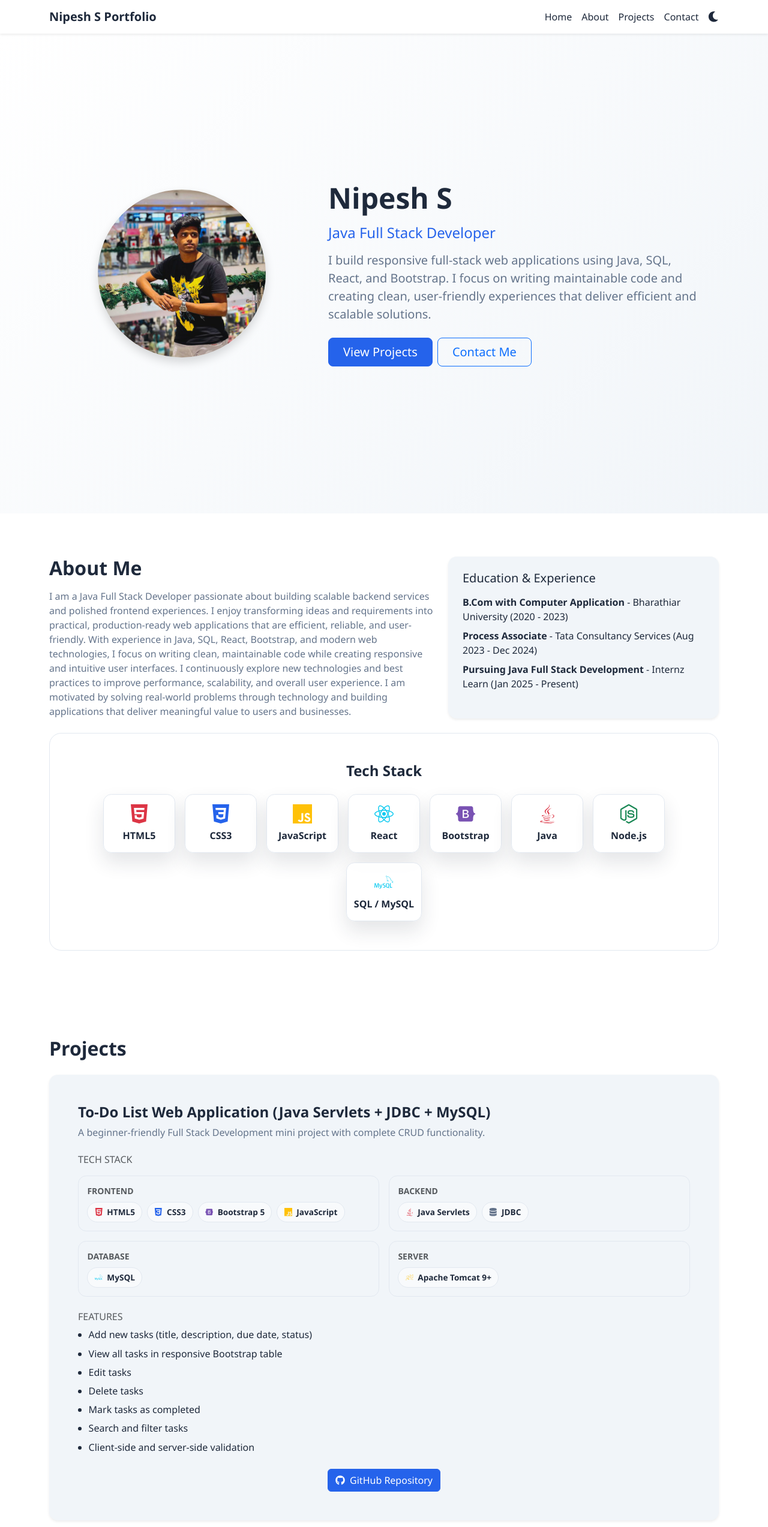
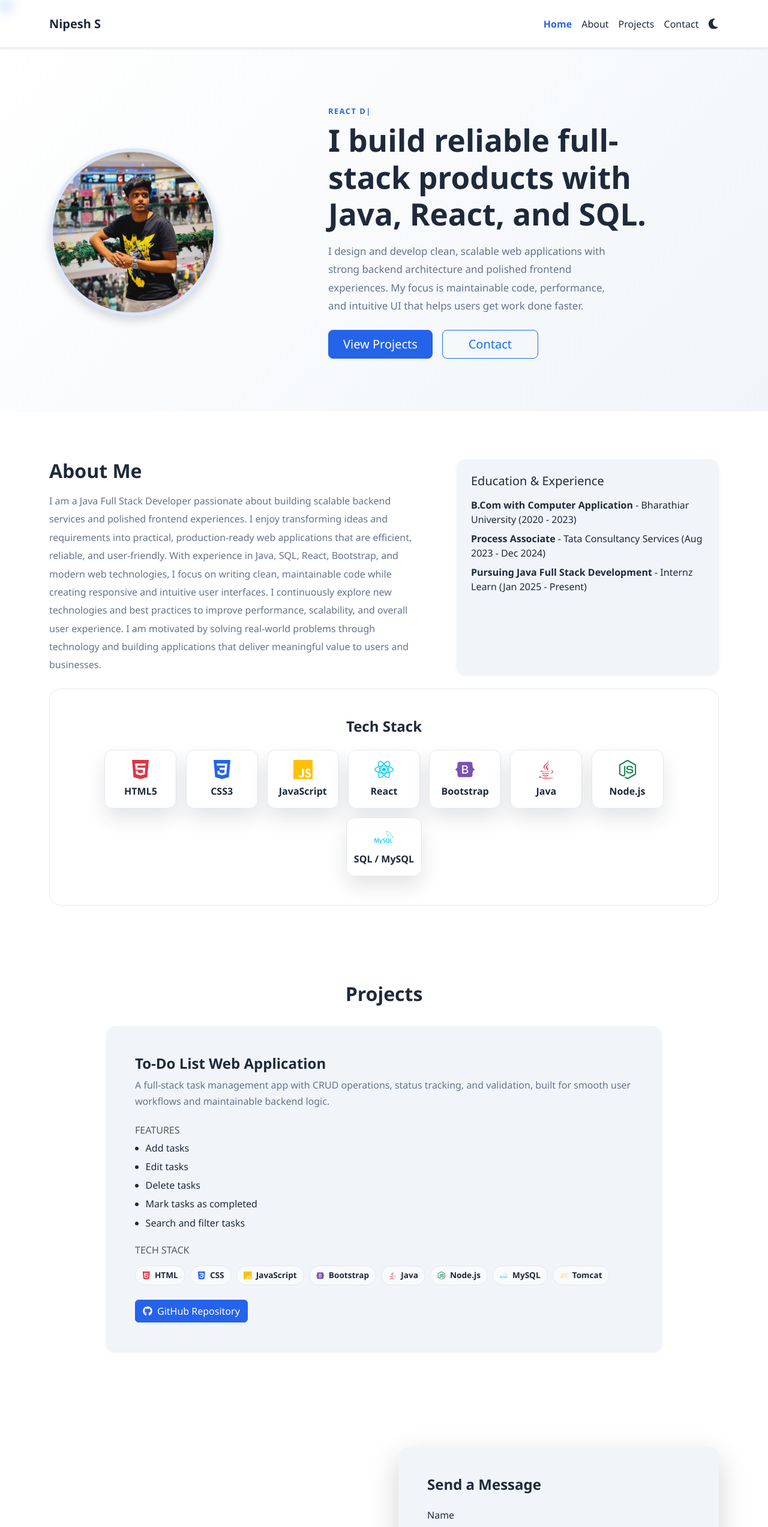
Before and after one commit to NipeshS/Portfolio, a React (Vite) app: page /projects in a window 1280 px wide. Shown: the top 2546 px of the page at 60% size. Built offline with nearby package versions, Linux system fonts and the light colour scheme.

Commit message:
Refine portfolio UI, animations, and section spacing

```diff
--- a/package.json
+++ b/package.json
@@ -14,7 +14,8 @@
     "react": "^18.3.1",
     "react-dom": "^18.3.1",
     "react-icons": "^5.5.0",
-    "react-router-dom": "^6.30.1"
+    "react-router-dom": "^6.30.1",
+    "react-type-animation": "^3.2.0"
   },
   "devDependencies": {
     "@vitejs/plugin-react": "^4.3.4",
--- a/src/App.jsx
+++ b/src/App.jsx
@@ -1,3 +1,4 @@
+import { useEffect, useRef } from "react";
 import Header from "./components/Header";
 import Footer from "./components/Footer";
 import Home from "./pages/Home";
@@ -6,20 +7,97 @@ import Contact from "./pages/Contact";
 import ProjectsPage from "./pages/Projects";
 
 function App() {
+  const cursorRef = useRef(null);
+
+  useEffect(() => {
+    const revealItems = Array.from(document.querySelectorAll(".reveal"));
+    if (!revealItems.length) {
+      return;
+    }
+
+    const observer = new IntersectionObserver(
+      (entries) => {
+        entries.forEach((entry) => {
+          if (entry.isIntersecting) {
+            entry.target.classList.add("reveal-active");
+          } else {
+            entry.target.classList.remove("reveal-active");
+          }
+        });
+      },
+      { threshold: 0.2 }
+    );
+
+    revealItems.forEach((item) => observer.observe(item));
+    return () => observer.disconnect();
+  }, []);
+
+  useEffect(() => {
+    const cursor = cursorRef.current;
+    if (!cursor || !window.matchMedia("(pointer: fine)").matches) {
+      return;
+    }
+
+    let rafId = 0;
+    let x = window.innerWidth / 2;
+    let y = window.innerHeight / 2;
+    let targetX = x;
+    let targetY = y;
+
+    const tick = () => {
+      x += (targetX - x) * 0.22;
+      y += (targetY - y) * 0.22;
+      cursor.style.transform = `translate3d(${x - 10}px, ${y - 10}px, 0) scale(${cursor.dataset.scale || 1})`;
+      rafId = window.requestAnimationFrame(tick);
+    };
+
+    const handleMouseMove = (event) => {
+      targetX = event.clientX;
+      targetY = event.clientY;
+    };
+
+    const interactiveNodes = document.querySelectorAll("a, button, .project-card, .tech-stack-item");
+    const growCursor = () => {
+      cursor.dataset.scale = "1.5";
+    };
+    const shrinkCursor = () => {
+      cursor.dataset.scale = "1";
+    };
+
+    window.addEventListener("mousemove", handleMouseMove);
+    interactiveNodes.forEach((node) => {
+      node.addEventListener("mouseenter", growCursor);
+      node.addEventListener("mouseleave", shrinkCursor);
+    });
+
+    cursor.dataset.scale = "1";
+    tick();
+
+    return () => {
+      window.cancelAnimationFrame(rafId);
+      window.removeEventListener("mousemove", handleMouseMove);
+      interactiveNodes.forEach((node) => {
+        node.removeEventListener("mouseenter", growCursor);
+        node.removeEventListener("mouseleave", shrinkCursor);
+      });
+    };
+  }, []);
+
   return (
     <div className="app-container">
+      <div className="cursor-glow" ref={cursorRef} aria-hidden="true"></div>
       <Header />
       <main className="main-content">
-        <section id="home">
+        <section id="home" className="page-section home-anchor">
           <Home />
         </section>
-        <section id="about">
+        <section id="about" className="page-section">
           <About />
         </section>
-        <section id="projects">
+        <section id="projects" className="page-section">
           <ProjectsPage />
         </section>
-        <section id="contact">
+        <section id="contact" className="page-section">
           <Contact />
         </section>
       </main>
--- a/src/components/Header.jsx
+++ b/src/components/Header.jsx
@@ -1,8 +1,54 @@
+import { useEffect, useState } from "react";
 import { FaMoon, FaSun } from "react-icons/fa";
 import { useTheme } from "../context/ThemeContext";
 
+const NAV_ITEMS = [
+  { id: "home", label: "Home" },
+  { id: "about", label: "About" },
+  { id: "projects", label: "Projects" },
+  { id: "contact", label: "Contact" }
+];
+
 function Header() {
   const { isDark, toggleTheme } = useTheme();
+  const [activeSection, setActiveSection] = useState("home");
+
+  useEffect(() => {
+    const sections = NAV_ITEMS.map((item) => document.getElementById(item.id)).filter(Boolean);
+    const visibilityMap = new Map();
+
+    const observer = new IntersectionObserver(
+      (entries) => {
+        entries.forEach((entry) => {
+          visibilityMap.set(entry.target.id, entry.isIntersecting ? entry.intersectionRatio : 0);
+        });
+
+        let nextActive = activeSection;
+        let maxRatio = 0;
+
+        NAV_ITEMS.forEach((item) => {
+          const ratio = visibilityMap.get(item.id) || 0;
+          if (ratio > maxRatio) {
+            maxRatio = ratio;
+            nextActive = item.id;
+          }
+        });
+
+        if (maxRatio > 0) {
+          setActiveSection((prev) => (prev === nextActive ? prev : nextActive));
+        }
+      },
+      {
+        threshold: 0.5
+      }
+    );
+
+    sections.forEach((section) => observer.observe(section));
+    return () => {
+      sections.forEach((section) => observer.unobserve(section));
+      observer.disconnect();
+    };
+  }, []);
 
   return (
     <nav
@@ -12,7 +58,7 @@ function Header() {
     >
       <div className="container">
         <a className="navbar-brand fw-bold" href="#home">
-          Nipesh S Portfolio
+          Nipesh S
         </a>
         <button
           className="navbar-toggler"
@@ -27,18 +73,17 @@ function Header() {
         </button>
         <div className="collapse navbar-collapse" id="navbarNav">
           <ul className="navbar-nav ms-auto d-flex align-items-center">
-            <li className="nav-item">
-              <a className="nav-link" href="#home">Home</a>
-            </li>
-            <li className="nav-item">
-              <a className="nav-link" href="#about">About</a>
-            </li>
-            <li className="nav-item">
-              <a className="nav-link" href="#projects">Projects</a>
-            </li>
-            <li className="nav-item">
-              <a className="nav-link" href="#contact">Contact</a>
-            </li>
+            {NAV_ITEMS.map((item) => (
+              <li className="nav-item" key={item.id}>
+                <a
+                  className={`nav-link ${activeSection === item.id ? "active" : ""}`}
+                  href={`#${item.id}`}
+                  aria-current={activeSection === item.id ? "page" : undefined}
+                >
+                  {item.label}
+                </a>
+              </li>
+            ))}
             <li className="nav-item d-flex align-items-center ms-2">
               <span
                 className="theme-toggle-icon"
--- a/src/components/ProjectCard.jsx
+++ b/src/components/ProjectCard.jsx
@@ -1,80 +1,42 @@
-import { FaGithub, FaJava, FaDatabase } from "react-icons/fa";
+import { FaGithub, FaJava } from "react-icons/fa";
 import {
   SiHtml5,
   SiCss3,
+  SiJavascript,
   SiBootstrap,
-  SiJavascript,
   SiMysql,
-  SiApachetomcat
+  SiApachetomcat,
+  SiNodedotjs
 } from "react-icons/si";
 
-const techGroups = [
-  {
-    title: "Frontend",
-    items: [
-      { name: "HTML5", icon: SiHtml5, colorClass: "text-danger" },
-      { name: "CSS3", icon: SiCss3, colorClass: "text-primary" },
-      { name: "Bootstrap 5", icon: SiBootstrap, colorClass: "text-purple" },
-      { name: "JavaScript", icon: SiJavascript, colorClass: "text-warning" }
-    ]
-  },
-  {
-    title: "Backend",
-    items: [
-      { name: "Java Servlets", icon: FaJava, colorClass: "text-danger" },
-      { name: "JDBC", icon: FaDatabase, colorClass: "text-secondary" }
-    ]
-  },
-  {
-    title: "Database",
-    items: [{ name: "MySQL", icon: SiMysql, colorClass: "text-info" }]
-  },
-  {
-    title: "Server",
-    items: [{ name: "Apache Tomcat 9+", icon: SiApachetomcat, colorClass: "text-warning" }]
-  }
+const techItems = [
+  { name: "HTML", icon: SiHtml5, colorClass: "text-danger" },
+  { name: "CSS", icon: SiCss3, colorClass: "text-primary" },
+  { name: "JavaScript", icon: SiJavascript, colorClass: "text-warning" },
+  { name: "Bootstrap", icon: SiBootstrap, colorClass: "text-purple" },
+  { name: "Java", icon: FaJava, colorClass: "text-danger" },
+  { name: "Node.js", icon: SiNodedotjs, colorClass: "text-success" },
+  { name: "MySQL", icon: SiMysql, colorClass: "text-info" },
+  { name: "Tomcat", icon: SiApachetomcat, colorClass: "text-warning" }
 ];
 
 const features = [
-  "Add new tasks (title, description, due date, status)",
-  "View all tasks in responsive Bootstrap table",
+  "Add tasks",
   "Edit tasks",
   "Delete tasks",
   "Mark tasks as completed",
-  "Search and filter tasks",
-  "Client-side and server-side validation"
+  "Search and filter tasks"
 ];
 
 function ProjectCard() {
   return (
-    <div className="card border-0 shadow-sm project-card h-100">
+    <article className="card border-0 shadow-sm project-card h-100">
       <div className="card-body p-4 p-md-5">
-        <h3 className="h4 fw-bold mb-2 project-title">To-Do List Web Application (Java Servlets + JDBC + MySQL)</h3>
+        <h3 className="h4 fw-bold mb-2 project-title">To-Do List Web Application</h3>
         <p className="mb-4 project-description">
-          A beginner-friendly Full Stack Development mini project with complete CRUD functionality.
+          A full-stack task management app with CRUD operations, status tracking, and validation, built
+          for smooth user workflows and maintainable backend logic.
         </p>
-
-        <h4 className="h6 text-uppercase text-muted mb-3">Tech Stack</h4>
-        <div className="row g-3 mb-4">
-          {techGroups.map((group) => (
-            <div className="col-12 col-md-6" key={group.title}>
-              <div className="tech-group-card h-100">
-                <p className="small text-uppercase fw-semibold text-muted mb-2">{group.title}</p>
-                <div className="d-flex flex-wrap gap-2">
-                  {group.items.map((item) => {
-                    const Icon = item.icon;
-                    return (
-                      <span className="tech-badge" key={item.name}>
-                        <Icon className={item.colorClass} aria-hidden="true" />
-                        {item.name}
-                      </span>
-                    );
-                  })}
-                </div>
-              </div>
-            </div>
-          ))}
-        </div>
 
         <h4 className="h6 text-uppercase text-muted mb-2">Features</h4>
         <ul className="project-feature-list mb-4">
@@ -83,7 +45,20 @@ function ProjectCard() {
           ))}
         </ul>
 
-        <div className="d-flex justify-content-center">
+        <h4 className="h6 text-uppercase text-muted mb-3">Tech Stack</h4>
+        <div className="d-flex flex-wrap gap-2 mb-4">
+          {techItems.map((item) => {
+            const Icon = item.icon;
+            return (
+              <span className="tech-badge" key={item.name}>
+                <Icon className={item.colorClass} aria-hidden="true" />
+                {item.name}
+              </span>
+            );
+          })}
+        </div>
+
+        <div className="d-flex justify-content-start">
           <a
             className="btn btn-primary d-inline-flex align-items-center gap-2 project-github-btn"
             href="https://github.com/NipeshS/To-Do"
@@ -95,7 +70,7 @@ function ProjectCard() {
           </a>
         </div>
       </div>
-    </div>
+    </article>
   );
 }
 
--- a/src/components/Projects.jsx
+++ b/src/components/Projects.jsx
@@ -2,11 +2,13 @@ import ProjectCard from "./ProjectCard";
 
 function Projects() {
   return (
-    <section className="py-5 project-section">
-      <div className="container py-4">
-        <h2 className="fw-bold mb-4">Projects</h2>
+    <section className="project-section reveal">
+      <div className="container">
+        <div className="section-heading-wrap">
+          <h2 className="section-title fw-bold mb-3">Projects</h2>
+        </div>
         <div className="row g-4">
-          <div className="col-12">
+          <div className="col-12 col-lg-10 mx-auto">
             <ProjectCard />
           </div>
         </div>
--- a/src/components/TechStack.jsx
+++ b/src/components/TechStack.jsx
@@ -22,10 +22,10 @@ const techItems = [
 
 function TechStack() {
   return (
-    <section className="mt-4 text-center">
+    <section className="tech-stack-section text-center reveal">
       <div className="tech-stack-modern p-4 p-md-5">
         <h3 className="h4 fw-bold mb-4 tech-stack-heading">Tech Stack</h3>
-        <div className="d-flex justify-content-center flex-wrap align-items-center gap-3">
+        <div className="d-flex justify-content-center flex-wrap align-items-center tech-grid-gap">
           {techItems.map((item) => {
             const Icon = item.icon;
             return (
--- a/src/pages/About.jsx
+++ b/src/pages/About.jsx
@@ -2,12 +2,12 @@ import TechStack from "../components/TechStack";
 
 function About() {
   return (
-    <section className="py-5">
-      <div className="container py-4">
-        <div className="row g-4">
+    <section className="section-block">
+      <div className="container">
+        <div className="row g-4 g-lg-5 align-items-stretch about-layout-row reveal">
           <div className="col-lg-7">
-            <h2 className="fw-bold mb-3">About Me</h2>
-            <p className="text-secondary mb-0">
+            <h2 className="section-title fw-bold mb-3">About Me</h2>
+            <p className="text-secondary mb-0 about-description">
               I am a Java Full Stack Developer passionate about building scalable backend services and polished frontend experiences. I enjoy transforming ideas and requirements into practical, production-ready web applications that are efficient, reliable, and user-friendly.
               With experience in Java, SQL, React, Bootstrap, and modern web technologies, I focus on writing clean, maintainable code while creating responsive and intuitive user interfaces. I continuously explore new technologies and best practices to improve performance, scalability, and overall user experience.
               I am motivated by solving real-world problems through technology and building applications that deliver meaningful value to users and businesses.
--- a/src/pages/Home.jsx
+++ b/src/pages/Home.jsx
@@ -1,28 +1,49 @@
+import { TypeAnimation } from "react-type-animation";
+
 function Home() {
   return (
-    <section className="hero-section hero-full-height d-flex align-items-center">
+    <section className="hero-section d-flex align-items-center">
       <div className="container">
-        <div className="row align-items-center g-4 w-100">
-          <div className="col-md-5 text-center">
+        <div className="row align-items-center g-5 w-100">
+          <div className="col-md-5 text-center text-md-start">
             <img
               src="/profile.jpg"
               alt="Profile"
-              className="img-fluid rounded-circle shadow profile-image"
+              className="img-fluid rounded-circle shadow profile-image hero-avatar"
             />
           </div>
           <div className="col-md-7">
-            <h1 className="display-5 fw-bold mb-3">Nipesh S</h1>
-            <h2 className="h4 text-primary mb-3">Java Full Stack Developer</h2>
-            <p className="lead text-secondary mb-4">
-              I build responsive full-stack web applications using Java, SQL, React, and Bootstrap.
-              I focus on writing maintainable code and creating clean, user-friendly experiences that deliver efficient and scalable solutions.
+            <p className="hero-kicker text-uppercase mb-2">
+              <TypeAnimation
+                sequence={[
+                  "Java Full Stack Developer",
+                  1500,
+                  "React Developer",
+                  1500,
+                  "Backend Developer",
+                  1500
+                ]}
+                speed={70}
+                deletionSpeed={40}
+                repeat={Infinity}
+                cursor={true}
+                wrapper="span"
+              />
             </p>
-            <div className="d-flex flex-wrap gap-2">
-              <a href="#projects" className="btn btn-primary btn-lg px-4">
+            <h1 className="hero-title fw-bold mb-3">
+              I build reliable full-stack products with Java, React, and SQL.
+            </h1>
+            <p className="hero-description mb-4">
+              I design and develop clean, scalable web applications with strong backend architecture
+              and polished frontend experiences. My focus is maintainable code, performance, and
+              intuitive UI that helps users get work done faster.
+            </p>
+            <div className="d-flex flex-wrap gap-2 gap-md-3">
+              <a href="#projects" className="btn btn-primary btn-lg px-4 hero-cta-btn">
                 View Projects
               </a>
-              <a href="#contact" className="btn btn-outline-primary btn-lg px-4">
-                Contact Me
+              <a href="#contact" className="btn btn-outline-primary btn-lg px-4 hero-cta-btn">
+                Contact
               </a>
             </div>
           </div>
--- a/src/styles.css
+++ b/src/styles.css
@@ -110,6 +110,79 @@ html,
 
 .main-content {
   flex: 1;
+  padding-top: 80px;
+}
+
+.page-section {
+  scroll-margin-top: 70px;
+  margin: 0;
+  padding-top: 0;
+  padding-bottom: 0;
+}
+
+.section-block {
+  padding: 80px 0;
+  margin: 0;
+}
+
+.tech-stack-section {
+  margin-top: 0;
+  margin-bottom: 12px;
+  padding-top: 24px;
+  padding-bottom: 12px;
+}
+
+#projects {
+  margin-top: 0;
+  padding-top: 0;
+  padding-bottom: 0;
+}
+
+.project-section {
+  padding-top: 24px;
+  padding-bottom: 80px;
+}
+
+.reveal {
+  opacity: 0;
+  transform: translateY(40px);
+  transition: transform 0.6s ease, opacity 0.6s ease;
+}
+
+.reveal.reveal-active {
+  opacity: 1;
+  transform: translateY(0);
+}
+
+.section-heading-wrap {
+  max-width: 760px;
+  margin: 0 auto 2.2rem;
+  text-align: center;
+}
+
+.section-eyebrow {
+  letter-spacing: 0.12em;
+  font-size: 0.78rem;
+  font-weight: 700;
+  color: var(--brand-accent);
+}
+
+.section-title {
+  font-size: clamp(1.8rem, 2.5vw, 2.6rem);
+  color: var(--text-color);
+}
+
+.section-subtitle {
+  color: var(--muted-text);
+  font-size: 1.05rem;
+}
+
+.about-layout-row {
+  align-items: stretch;
+}
+
+.about-description {
+  line-height: 1.9;
 }
 
 *,
@@ -124,10 +197,39 @@ html,
 
 .hero-section {
   background: var(--hero-bg);
+  padding: 96px 0 88px;
 }
 
 .hero-full-height {
   min-height: 100vh;
+}
+
+.hero-kicker {
+  color: var(--brand-accent);
+  font-size: 0.8rem;
+  letter-spacing: 0.12em;
+  font-weight: 700;
+}
+
+.hero-title {
+  line-height: 1.2;
+  font-size: clamp(2rem, 4vw, 3.2rem);
+  color: var(--text-color);
+}
+
+.hero-description {
+  max-width: 48ch;
+  color: var(--muted-text);
+  font-size: 1.06rem;
+  line-height: 1.8;
+}
+
+.hero-cta-btn {
+  min-width: 160px;
+}
+
+.hero-avatar {
+  border: 6px solid rgba(var(--bs-primary-rgb), 0.15);
 }
 
 .profile-image {
@@ -143,11 +245,25 @@ html,
 
 .theme-navbar {
   background: var(--navbar-bg);
+  border-bottom: 1px solid var(--border-color);
+  position: fixed;
+  top: 0;
+  width: 100%;
+  z-index: 1000;
+}
+
+.navbar {
+  position: fixed;
+  top: 0;
+  width: 100%;
+  height: 80px;
+  z-index: 1000;
 }
 
 .theme-navbar .navbar-brand,
 .theme-navbar .nav-link {
   color: var(--navbar-text);
+  transition: color 0.3s ease;
 }
 
 .theme-toggle-icon {
@@ -184,7 +300,6 @@ html,
 
 .hover-lift:hover,
 .skill-card:hover,
-.project-card:hover,
 .contact-info-card:hover {
   transform: translateY(-5px);
   box-shadow: var(--elevated-shadow) !important;
@@ -237,6 +352,31 @@ html,
   color: var(--surface-muted-text);
   line-height: 1.7;
   max-width: 34rem;
+}
+
+.contact-info-tile {
+  border: 1px solid var(--border-color);
+  background: var(--card-bg);
+  border-radius: 0.85rem;
+  padding: 0.9rem;
+}
+
+.contact-reveal-left,
+.contact-reveal-right {
+  transition: transform 0.6s ease-out, opacity 0.6s ease-out;
+}
+
+.contact-reveal-left {
+  transform: translateX(-50px);
+}
+
+.contact-reveal-right {
+  transform: translateX(50px);
+}
+
+.reveal.reveal-active.contact-reveal-left,
+.reveal.reveal-active.contact-reveal-right {
+  transform: translateX(0);
 }
 
 .contact-detail-icon {
@@ -327,10 +467,21 @@ html,
 
 .project-description {
   color: var(--muted-text);
+  line-height: 1.7;
 }
 
 .project-feature-list li {
   color: var(--text-color);
+}
+
+.project-card {
+  overflow: hidden;
+  transition: transform 0.3s ease, box-shadow 0.3s ease;
+}
+
+.project-card:hover {
+  transform: translateY(-6px);
+  box-shadow: 0 10px 25px rgba(0, 0, 0, 0.3) !important;
 }
 
 .text-purple {
@@ -354,13 +505,17 @@ html,
   background: var(--tech-item-bg);
   border: 1px solid var(--border-color);
   box-shadow: var(--elevated-shadow);
-  transition: transform 0.2s ease, box-shadow 0.2s ease, background 0.2s ease;
+  transition: transform 0.3s ease, box-shadow 0.3s ease, background 0.3s ease;
 }
 
 .tech-stack-item:hover {
-  transform: scale(1.06);
+  transform: scale(1.05);
   box-shadow: var(--hover-glow);
   background: var(--tech-item-hover-bg);
+}
+
+.tech-grid-gap {
+  gap: 0.95rem;
 }
 
 .tech-item-label {
@@ -370,6 +525,42 @@ html,
 .theme-footer {
   background: var(--footer-bg);
   color: var(--footer-text);
+  border-top: 1px solid var(--border-color);
+}
+
+.footer-link {
+  text-decoration: none;
+  color: var(--footer-text);
+  font-weight: 600;
+  font-size: 0.92rem;
+}
+
+.footer-link:hover {
+  color: var(--brand-accent);
+}
+
+.footer-copy {
+  color: var(--muted-text);
+}
+
+.cursor-glow {
+  position: fixed;
+  top: 0;
+  left: 0;
+  width: 20px;
+  height: 20px;
+  border-radius: 50%;
+  background: rgba(59, 130, 246, 0.3);
+  filter: blur(10px);
+  pointer-events: none;
+  z-index: 2000;
+  will-change: transform;
+}
+
+@media (pointer: coarse) {
+  .cursor-glow {
+    display: none;
+  }
 }
 
 .btn-primary {
@@ -416,6 +607,11 @@ html,
   color: #F8FAFC;
 }
 
+[data-theme="dark"] .contact-info-tile {
+  background: #1E293B;
+  border-color: #334155;
+}
+
 [data-theme="dark"] .project-github-btn {
   background-color: #3B82F6;
   border-color: #3B82F6;
```
Also changed, not shown: src/components/Footer.jsx (+14 -3 lines), src/pages/Contact.jsx (+9 -20 lines), 1 other file (tests, documents, lock files or other folders).
